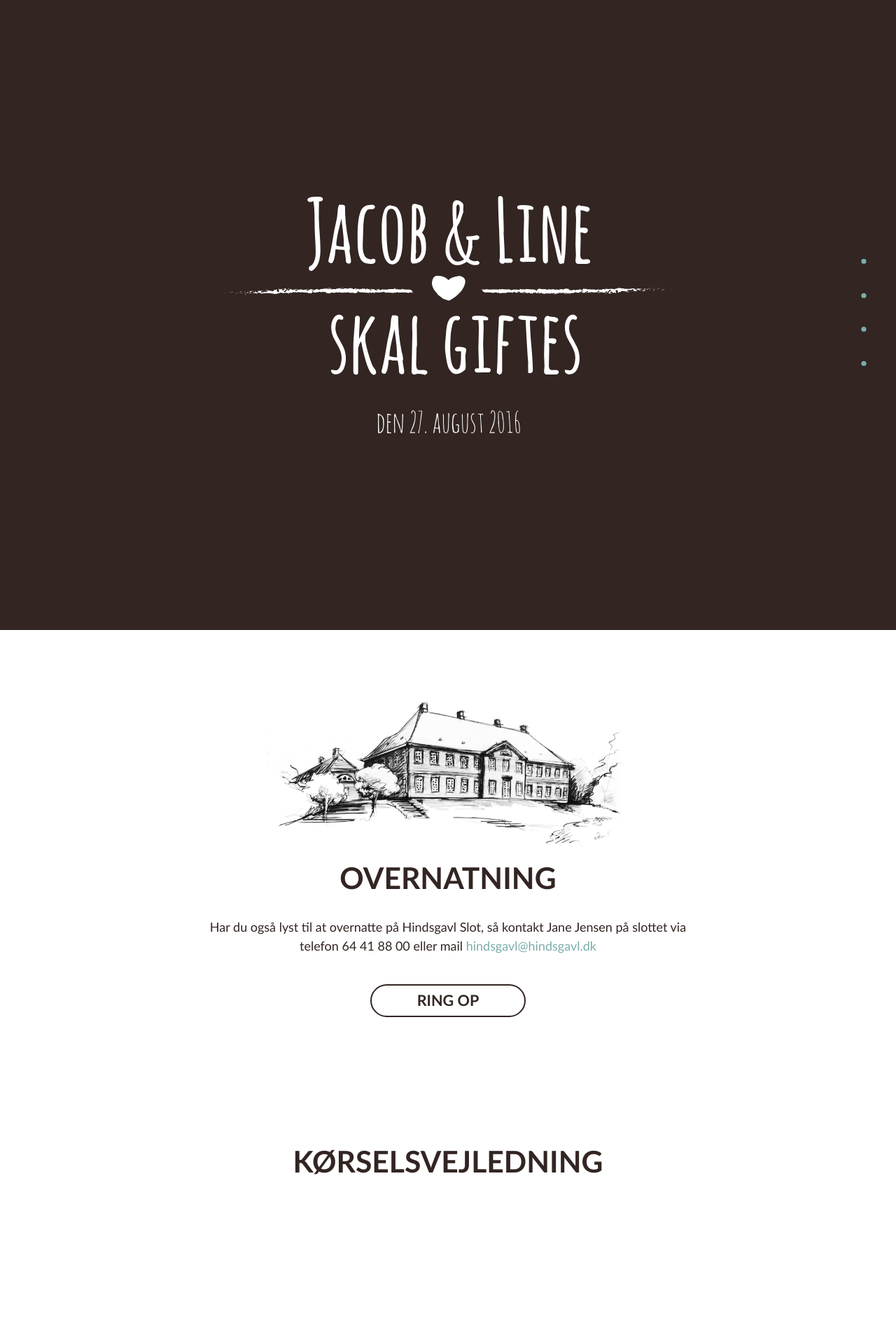
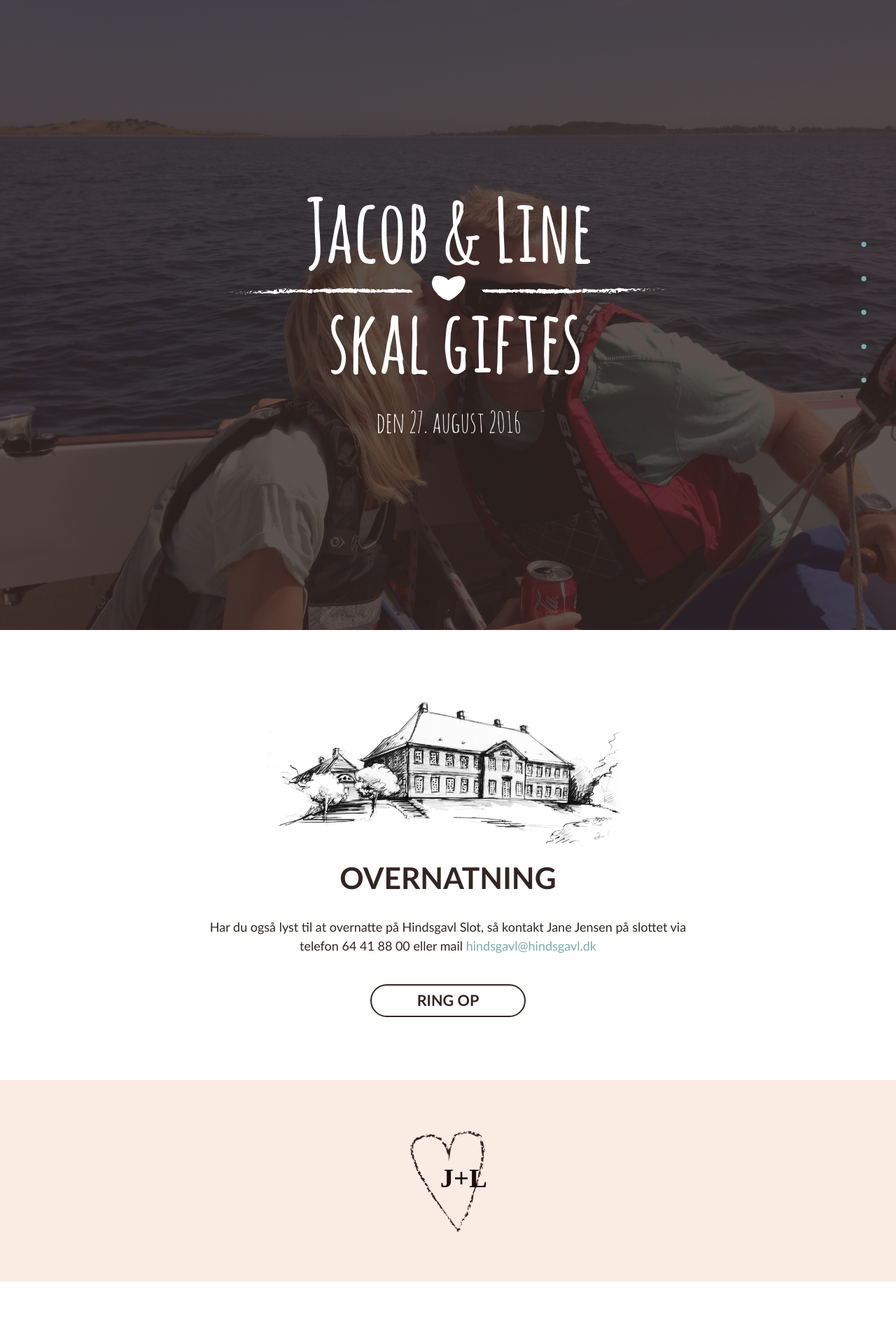
Before and after one commit to jacobmohl/skal-giftes, a Jekyll site: the page built from index.html, in a window 1280 px wide. Shown: the top 1920 px of the page at 70% size. Built offline with Jekyll 4.4.1, drawn with Linux system fonts in a browser that asks for light colours.

Commit message:
Add content and modify header

```diff
--- a/css/main.scss
+++ b/css/main.scss
@@ -27,19 +27,21 @@ html, body {
 
 header {
     background-color: $dark-brown;
-    background-image: url('../images/header.svg');
+    background-image: url('../images/header.svg'),
+    linear-gradient(to right, rgba($dark-brown, 0.8), rgba($dark-brown, 0.8)),
+    url('../images/jacob_line_1.jpg');
     background-repeat: no-repeat;
     background-position: center center;
-    background-size: 80%;
+    background-size: 80%, 100%, cover;
     width: 100%;
     height:100%;
 
     @include media($medium-screen) {
-        background-size: 60%;
+        background-size: 60%, 100%, cover;
     }
 
     @include media($large-screen) {
-        background-size: 50%;
+        background-size: 50%, 100%, cover;
     }
 }
 
@@ -57,6 +59,28 @@ footer {
 section {
 
     padding:5em 0;
+}
+
+section#heart {
+    width: 100%;
+    height:16em;
+    background-color: $light-yellow;
+    background-image: url('../images/heart-j+l.svg');
+    background-repeat: no-repeat;
+    background-position: center center;
+    background-size: 6em;
+}
+
+section#toastmaster {
+    color:#fff;
+    background-color:$dark-brown;
+}
+section#splitter1 {
+    height: 80%;
+    background-color: $dark-brown;
+    background-repeat: no-repeat;
+    background-position: center center;
+    background-size: cover;
 }
 .row { @include row(); }
 .container { @include outer-container(); }
--- a/index.html
+++ b/index.html
@@ -33,13 +33,19 @@
                 </a>
             </li>
             <li>
-                <a href="#toastmaster" data-number="3">
+                <a href="#program" data-number="3">
+                    <span class="nav-dot"></span>
+                    <span class="nav-label">Program</span>
+                </a>
+            </li>
+            <li>
+                <a href="#toastmaster" data-number="4">
                     <span class="nav-dot"></span>
                     <span class="nav-label">Toastmaster</span>
                 </a>
             </li>
             <li>
-                <a href="wishlist" data-number="4">
+                <a href="#wishlist" data-number="5">
                     <span class="nav-dot"></span>
                     <span class="nav-label">Ønskeliste</span>
                 </a>
@@ -65,10 +71,17 @@
             </div>
         </div>
     </section>
+    <section id="heart"></section>
     <section id="transport" class="nav-section">
         <h1>Kørselsvejledning</h1>
         <br><br><br>
     </section>
+    <section id="splitter1"></section>
+    <section id="program" class="nav-section">
+        <h1>Program</h1>
+        <br><br><br>
+    </section>
+
     <section id="toastmaster" class="nav-section">
         <h1>Toastmaster</h1>
         <br><br><br>
```
Also changed, not shown: images/heart-j+l.svg (added), images/jacob_line_1.jpg (added).
